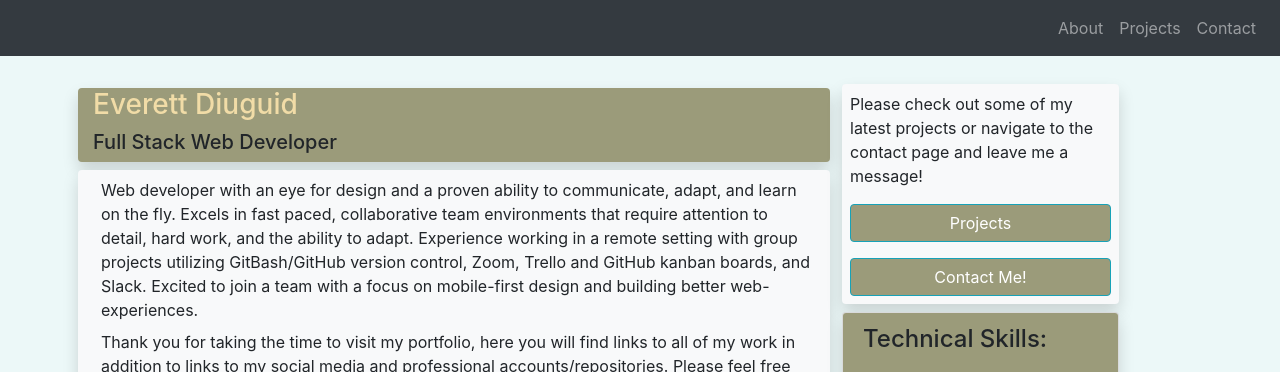
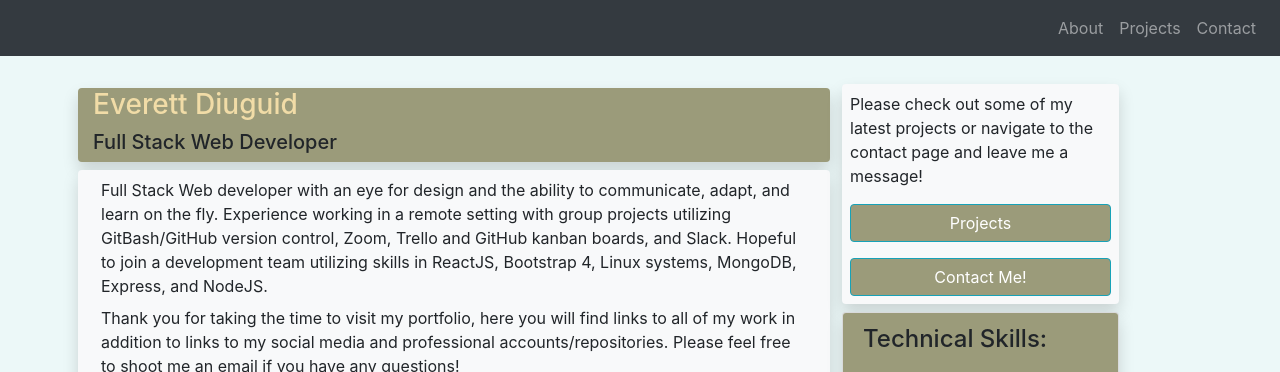
Before and after one commit to diuguide/diuguide.github.io, a React (Create React App) app: page / in a window 1280 px wide. Shown: the top 372 px of the page. Built offline with nearby package versions, Linux system fonts and the light colour scheme.

Commit message:
corrected about page

```diff
--- a/src/components/About/index.js
+++ b/src/components/About/index.js
@@ -6,7 +6,7 @@ function About(props) {
             <div className="col">
                 <div className="row">
                     <div className="col m-1 shadow bg-light rounded">
-                        <div className="pt-2 pl-2 aboutDescription">Web developer with an eye for design and a proven ability to communicate, adapt, and learn on the fly. Excels in fast paced, collaborative team environments that require attention to detail, hard work, and the ability to adapt. Experience working in a remote setting with group projects utilizing GitBash/GitHub version control, Zoom, Trello and GitHub kanban boards, and Slack.  Excited to join a team with a focus on mobile-first design and building better web-experiences.</div>
+                        <div className="pt-2 pl-2 aboutDescription">Full Stack Web developer with an eye for design and the ability to communicate, adapt, and learn on the fly. Experience working in a remote setting with group projects utilizing GitBash/GitHub version control, Zoom, Trello and GitHub kanban boards, and Slack. Hopeful to join a development team utilizing skills in ReactJS, Bootstrap 4, Linux systems, MongoDB, Express, and NodeJS.</div>
                         <div className="p-2">Thank you for taking the time to visit my portfolio, here you will find links to all of my work in addition to links to my social media and professional accounts/repositories.  Please feel free to shoot me an email if you have any questions!</div>
                         <div className="float-right pr-4 pb-2">- Everett</div>
                     </div>
--- a/src/pages/Home.js
+++ b/src/pages/Home.js
@@ -35,6 +35,10 @@ export class Home extends Component {
                         </div>
                     </div>
                 </div>
+                <div className="row">
+
+
+                </div>
             </div>
         )
     }
```
Also changed, not shown: 1 other file (tests, documents, lock files or other folders).
